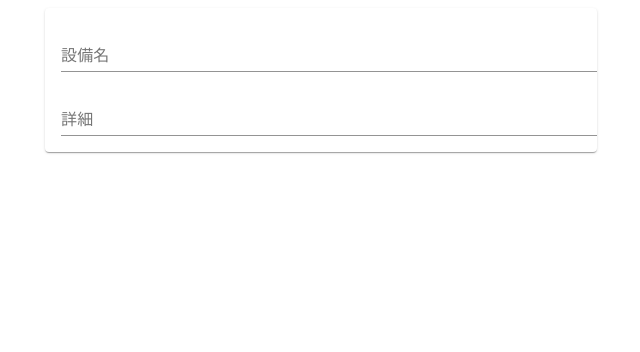
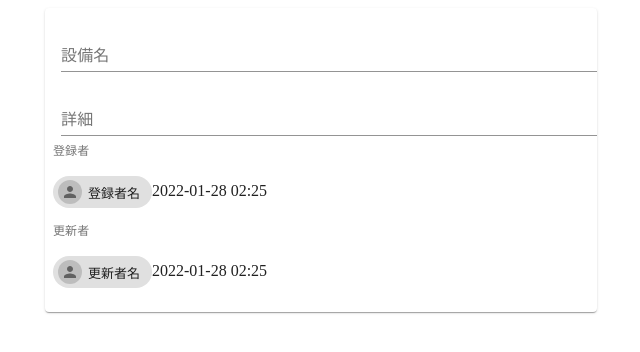
Before and after one commit to y4shiro/udemy-total-web-app-dev, a React app in the folder front/: page / in a window 1280 px wide. Shown: the top 352 px of the page, without its empty margins (319-959 px from the left). Built offline with nearby package versions, Linux system fonts and the light colour scheme.

Commit message:
登録者と更新者の一覧を実装。日付表示には day.js を使用した

```diff
--- a/front/package.json
+++ b/front/package.json
@@ -9,6 +9,7 @@
   "dependencies": {
     "@material-ui/core": "^4.12.3",
     "@material-ui/icons": "^4.11.2",
+    "dayjs": "^1.10.7",
     "eslint-config-prettier": "^8.3.0",
     "eslint-plugin-prettier": "^4.0.0",
     "react": "^17.0.2",
--- a/front/src/components/Facility.tsx
+++ b/front/src/components/Facility.tsx
@@ -1,5 +1,14 @@
 import React from 'react';
-import { Container, Paper, TextField, makeStyles } from '@material-ui/core';
+import {
+  Avatar,
+  Chip,
+  Container,
+  InputLabel,
+  Paper,
+  TextField,
+  makeStyles,
+} from '@material-ui/core';
+import dayjs from 'dayjs';
 
 const useStyle = makeStyles((theme) => ({
   root: {
@@ -19,6 +28,16 @@
       <Paper className={style.paper}>
         <TextField label="設備名" fullWidth />
         <TextField label="詳細" fullWidth multiline />
+        <InputLabel shrink>登録者</InputLabel>
+        <p>
+          <Chip label="登録者名" avatar={<Avatar />}></Chip>
+          {dayjs(new Date()).format('YYYY-MM-DD HH:mm')}
+        </p>
+        <InputLabel shrink>更新者</InputLabel>
+        <p>
+          <Chip label="更新者名" avatar={<Avatar />}></Chip>
+          {dayjs(new Date()).format('YYYY-MM-DD HH:mm')}
+        </p>
       </Paper>
     </Container>
   );
```
Also changed, not shown: 1 other file (tests, documents, lock files or other folders).
